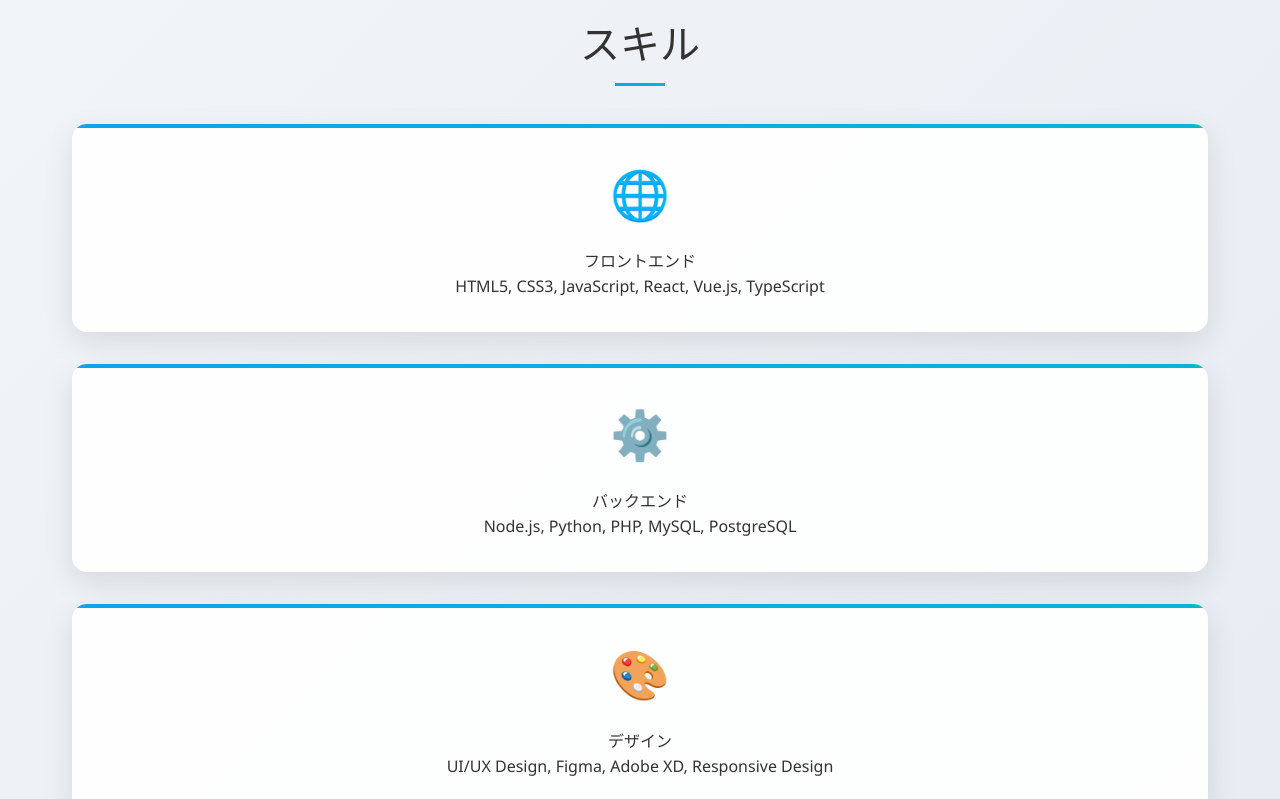
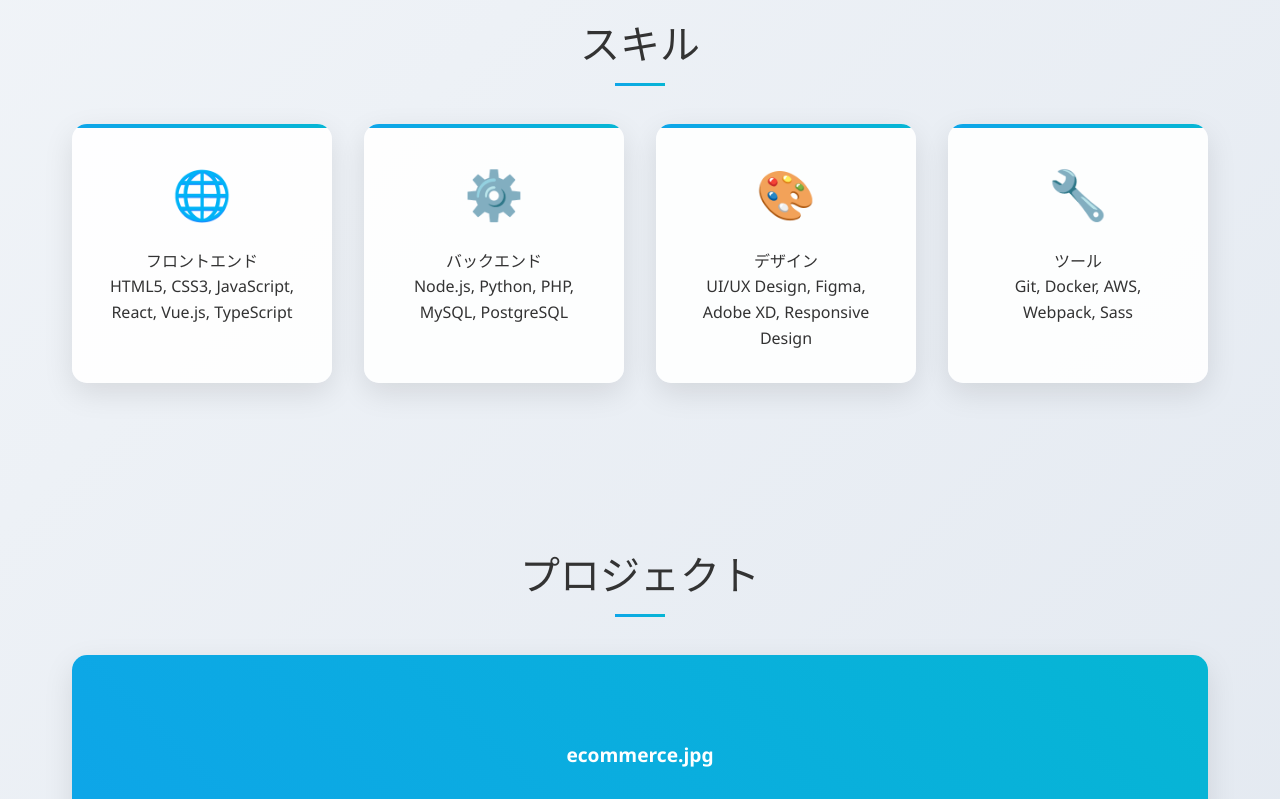
Before and after one commit to shogo0731/my_portfolio, a Next.js app in the folder web/: page / in a window 1280 px wide. Shown: the part 1460-2259 px from the top of the page. Built offline with nearby package versions, Linux system fonts and the light colour scheme.

Commit message:
レスポンスデザインにする

```diff
--- a/web/src/app/globals.css
+++ b/web/src/app/globals.css
@@ -252,7 +252,6 @@ nav {
 .skill-card {
   background: rgba(255, 255, 255, 0.9);
   padding: 2rem;
-  margin: 2rem auto;
   border-radius: 15px;
   text-align: center;
   box-shadow: 0 10px 30px rgba(0, 0, 0, 0.1);
--- a/web/src/app/page.tsx
+++ b/web/src/app/page.tsx
@@ -143,6 +143,7 @@ export default function Home() {
         ref={skillRef as React.RefObject<HTMLDivElement>}
       >
         <h2>{navs[2].label}</h2>
+        <div className="skills-grid">
           {skills.map((skill, index) => (
             <ElementFadeIn
               rootmargin={fadeInRootMargin}
@@ -155,6 +156,7 @@ export default function Home() {
               <p>{skill.description}</p>
             </ElementFadeIn>
           ))}
+        </div>
       </section>
 
       <section
```
Lines whose indentation alone changed are shown as unchanged.
